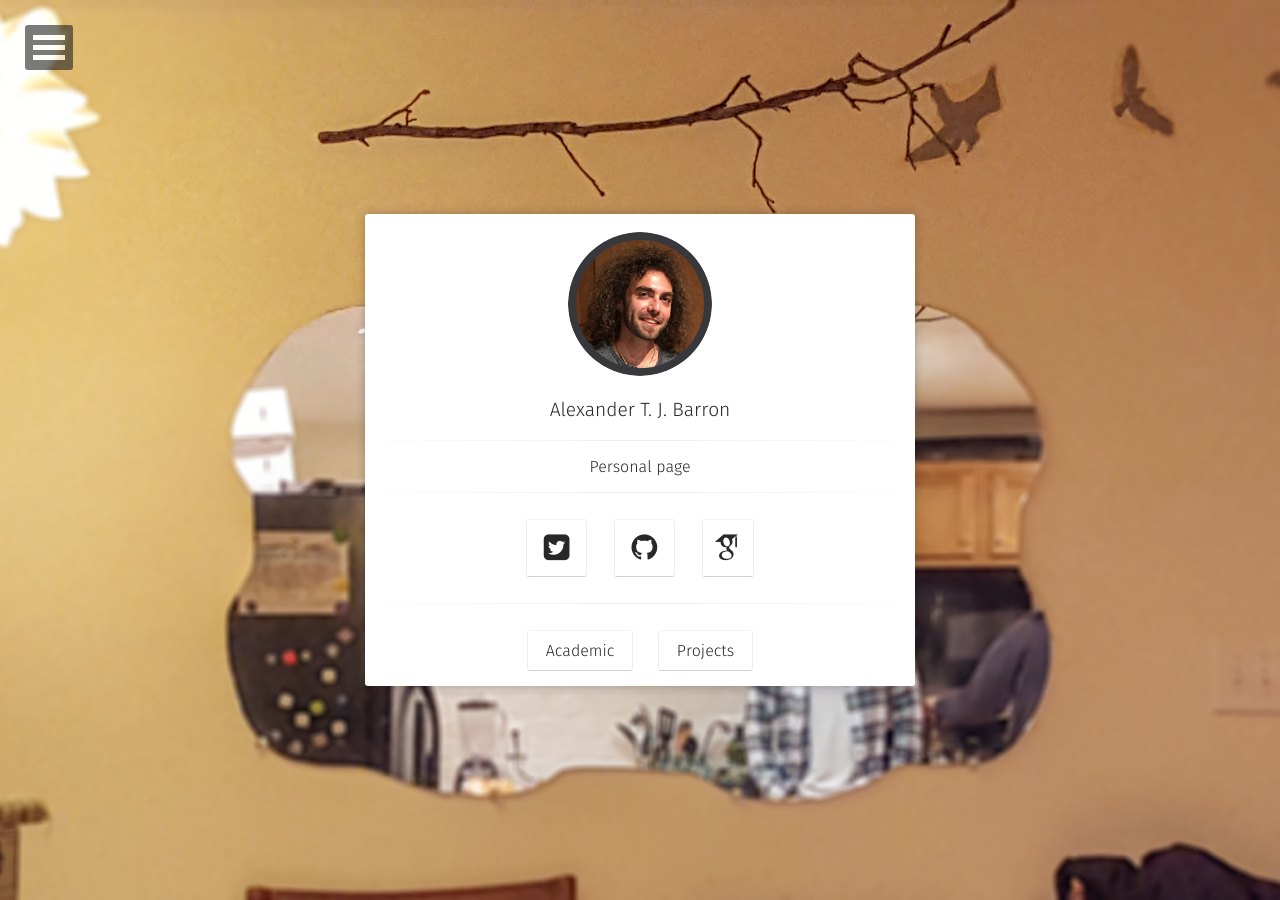
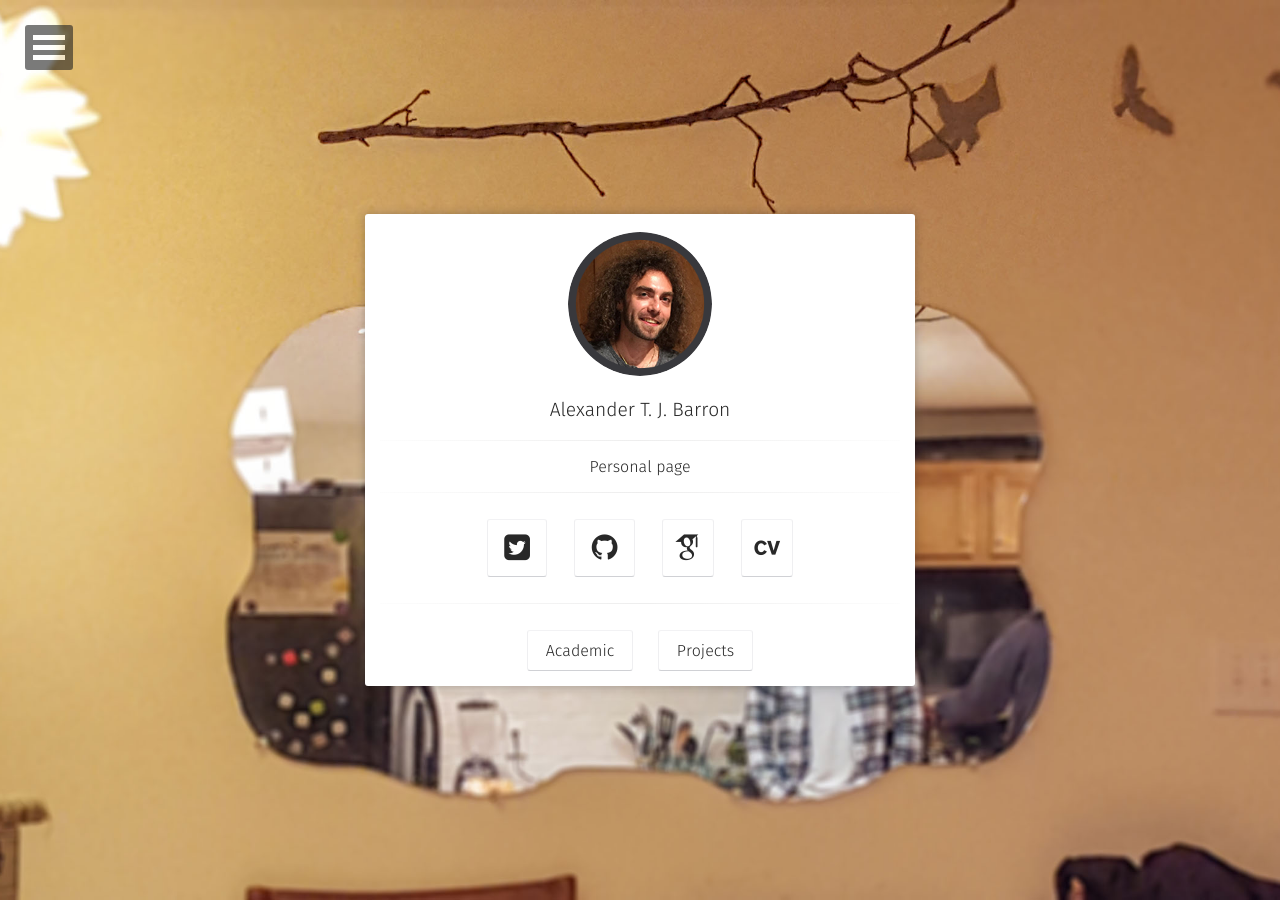
Before and after one commit to CogentMentat/CogentMentat.github.io, a Jekyll site: the page built from index.html, in a window 1280 px wide. Built offline with Jekyll 4.4.1, drawn with Linux system fonts in a browser that asks for light colours; some web fonts are replaced.

Commit message:
Add CV button, pdf

```diff
--- a/_config.yml
+++ b/_config.yml
@@ -40,6 +40,7 @@ google:
   #ad-slot:
 #bing-verify:
 #email:
+cv:                 CV_ATJB_2018-12.pdf
 twitter:            CogentMentat
 #facebook:           username
 github-url:         CogentMentat
--- a/_includes/social-links.html
+++ b/_includes/social-links.html
@@ -26,4 +26,5 @@
                         {% if site.xmpp %}<a class="social-btn" href="xmpp:{{ site.xmpp }}" target="_blank" rel="noopener noreferrer"><i class="fa fa-fw fa-lightbulb-o"></i></a>{% endif %}
                         {% if site.hackernews %}<a class="social-btn" href="https://news.ycombinator.com/user?id={{ site.hackernews }}" target="_blank" rel="noopener noreferrer"><i class="fa fa-fw fa-hacker-news"></i></a>{% endif %}
                         {% if site.google.scholar %}<a class="social-btn" href="https://scholar.google.com/citations?user={{ site.google.scholar }}&hl=en" target="_blank" rel="noopener noreferrer"><i class="ai ai-google-scholar"></i></a>{% endif %}
+                        {% if site.cv %}<a class="social-btn" href="{{ site.url }}/assets/docs/{{ site.cv }}" target="_blank" rel="noopener noreferrer"><i class="ai ai-cv"></i></a>{% endif %}
                   </h3>
```
Also changed, not shown: 1 other file.
